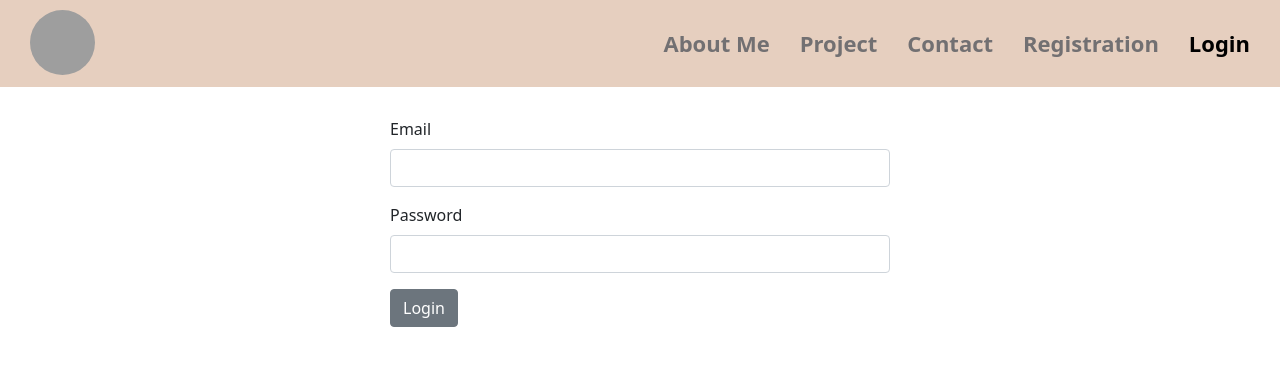
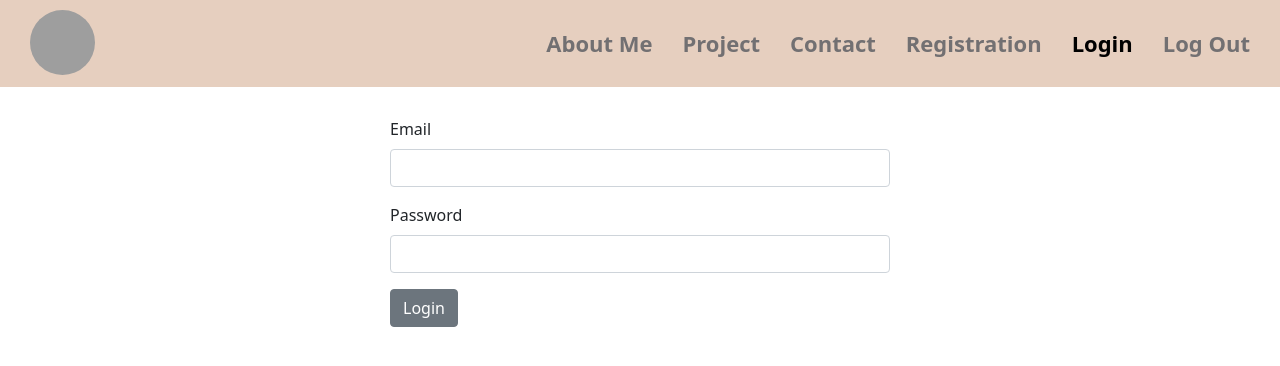
Before and after one commit to ruzannatco/react-tco_ruzanna, a React (Create React App) app: page /login in a window 1280 px wide. Shown: the top 366 px of the page. Built offline with nearby package versions, Linux system fonts and the light colour scheme; grey boxes are pictures that could not be loaded.

Commit message:
Added logout part

```diff
--- a/src/layout/Navbar/index.jsx
+++ b/src/layout/Navbar/index.jsx
@@ -1,11 +1,35 @@
-import {NAVBAR_LINKS} from "../../const";
+import {BACKEND_URL, NAVBAR_LINKS} from "../../const";
 import {NavItem} from "./NavItem";
 import "./styles.css";
+import {Button} from "reactstrap";
 
 const {project, contact, aboutMe, registration, login} = NAVBAR_LINKS;
 
 export const Navbar = () => {
+    const handleLogout = () => {
+        console.log(localStorage)
+        const loginToken = localStorage.getItem('token')
+        fetch(`${BACKEND_URL}/user/sign-out`, {
+            method: "POST",
+            headers: {
+                'Content-type': 'application/json'
+            },
+            body: JSON.stringify({
+                jwt: loginToken
+            })
+        })
+            .then(res => res.json())
+            .then((data) => {
+                console.log(data)
+                if (data.errors || data.error) {
+                    throw new Error('Error')
+                }
 
+            })
+            .catch((error) => {
+                console.log(error)
+            })
+    }
     return (
         <nav className="navbar">
             <ul className="navbar-list">
@@ -15,6 +39,7 @@ export const Navbar = () => {
                 <NavItem label={registration.label} link={registration.link}/>
                 <NavItem label={login.label} link={login.link}/>
             </ul>
+            <Button className="logout-btn" onClick={handleLogout}>Log Out</Button>
         </nav>
     );
 };
--- a/src/layout/Navbar/styles.css
+++ b/src/layout/Navbar/styles.css
@@ -7,4 +7,20 @@
   display: flex;
   align-items: center;
   height: 100%;
+  margin-bottom: 0;
 }
+
+.navbar .logout-btn{
+  background-color: transparent;
+  color: #727072;
+  border: 0;
+  font-size: 22px;
+  margin-left: 30px;
+  font-weight: 700;
+  padding: 0;
+}
+
+.navbar .logout-btn:hover{
+  color: #000;
+  background-color: transparent;
+}
--- a/src/pages/Login/index.jsx
+++ b/src/pages/Login/index.jsx
@@ -1,6 +1,7 @@
 import {useState} from "react";
 import {Button, Form, FormGroup, Input, Label} from "reactstrap";
 import {BACKEND_URL} from "../../const";
+import {useNavigate} from "react-router-dom";
 
 export const Login = () => {
     const [inputsData, setInputsData] = useState({
@@ -13,6 +14,8 @@ export const Login = () => {
             error: undefined,
         },
     });
+
+    const navigate = useNavigate();
 
     const handleChange = (e) => {
         e.preventDefault();
@@ -59,6 +62,7 @@ export const Login = () => {
                 const { jwt, refreshToken } = data;
                 localStorage.setItem('token', JSON.stringify(jwt))
                 localStorage.setItem('refreshToken', JSON.stringify(refreshToken))
+                navigate('/project')
 
             })
             .catch((error) => {
```
